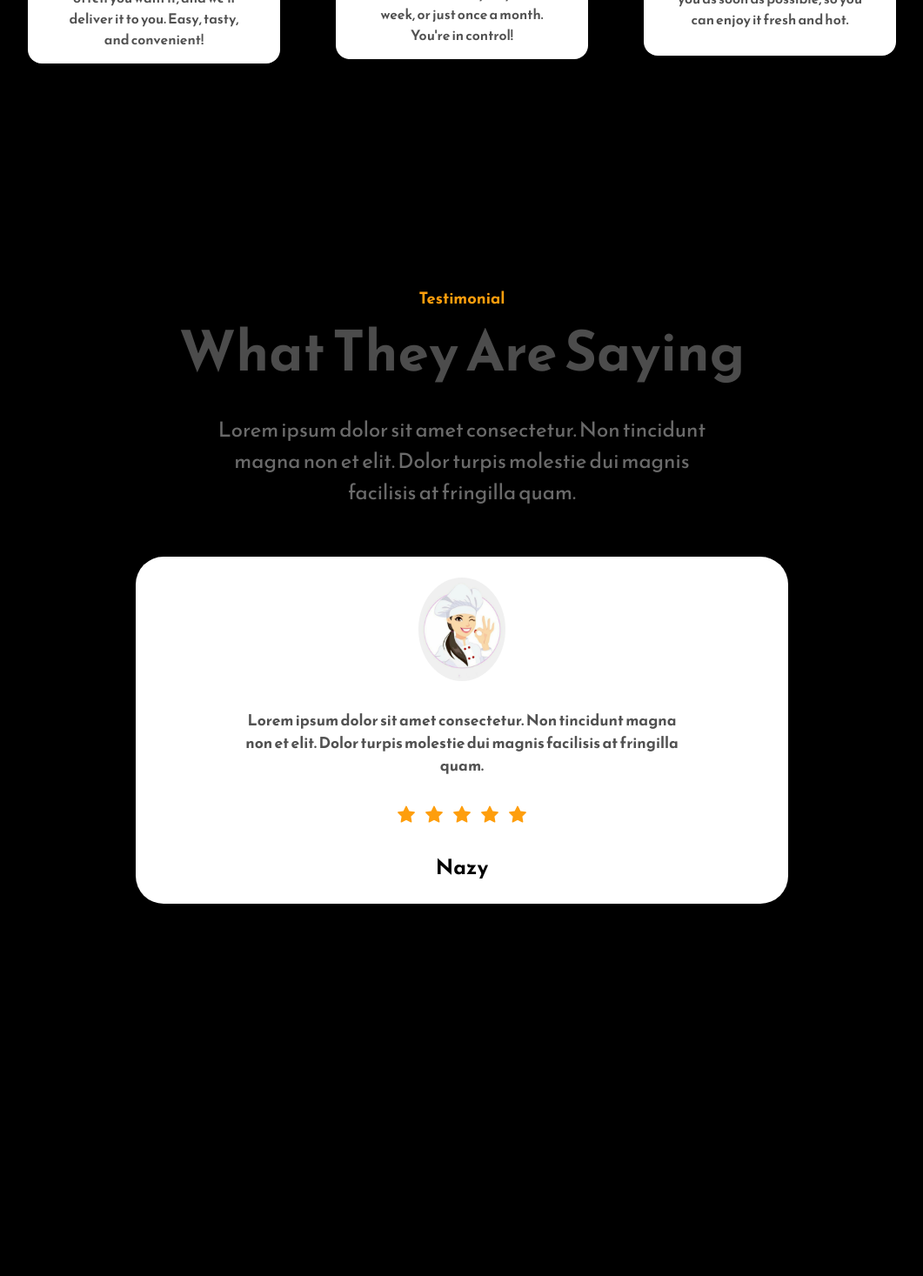
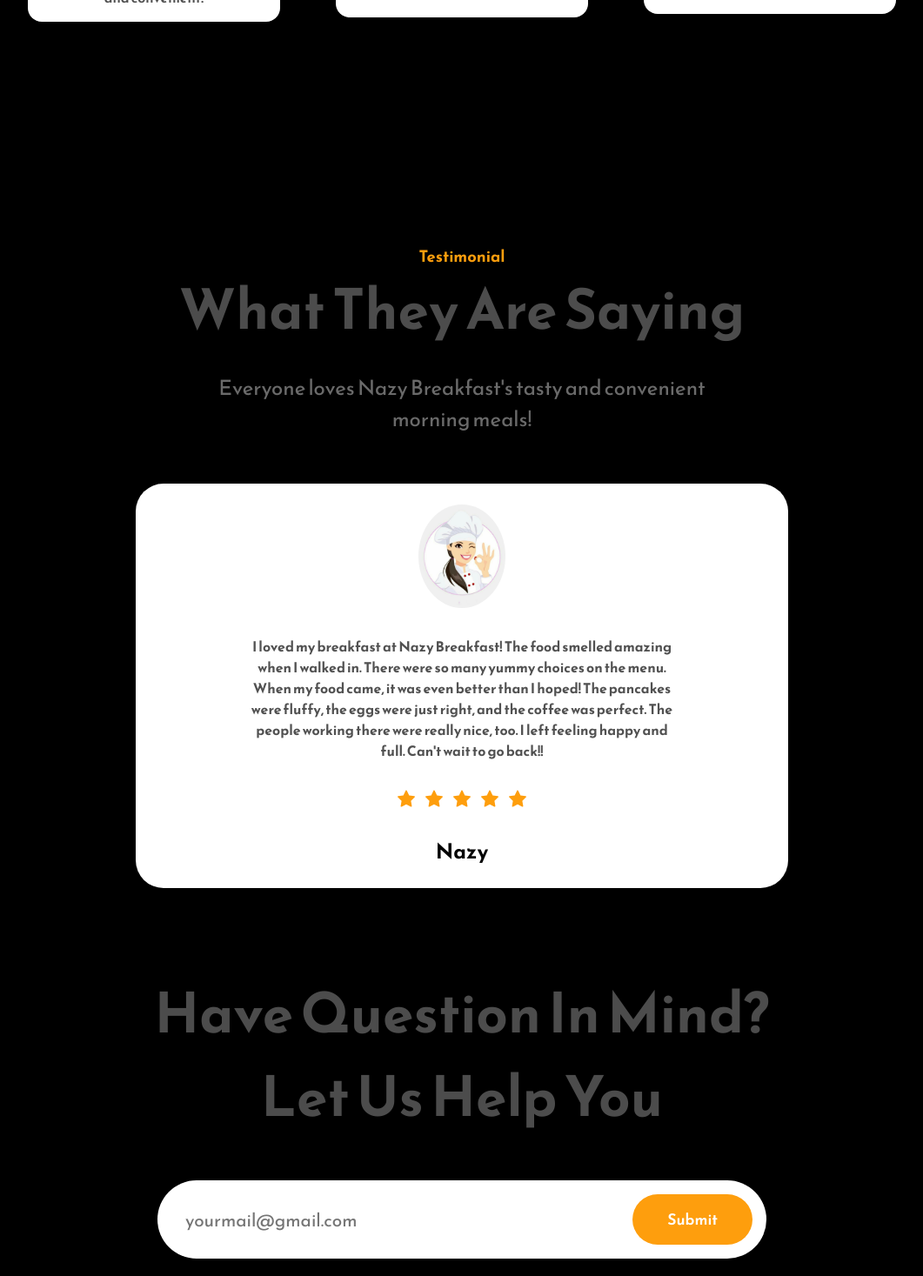
Before and after one commit to sharon5555/NazyBreakfast-React-, a React (Create React App) app in the folder nazy-breakfast/: page / in a window 1280 px wide. Shown: the part 2836-4303 px from the top of the page at 87% size, without its empty margins (109-1170 px from the left). Before the commit the page ends 3907 px from the top, so only its background shows below. Built offline with nearby package versions, Linux system fonts and the light colour scheme.

Commit message:
Added the contact and footer components and also did some update on the css files and other compnents.

```diff
--- a/nazy-breakfast/src/App.css
+++ b/nazy-breakfast/src/App.css
@@ -256,7 +256,7 @@ nav {
   font-weight: 700;
   color: #515151;
   max-width: 500px;
-  font-size: 1.1rem;
+  font-size: 16px;
   margin: 2rem 0rem;
 }
 .testimonials-stars-container svg {
@@ -382,14 +382,14 @@ nav {
   .primary-subheading {
     text-align: center;
   }
-  .watch-video-button {
+  /*.watch-video-button {
     margin-left: 0rem !important;
-    margin-top: 1rem;
+    margin-top: 0.5rem;
     font-size: 1rem !important;
   }
   .watch-video-button svg {
-    margin-right: 0.5rem !important;
-  }
+    margin-right: 5rem !important;
+  }*/
   .about-section-image-container {
     margin-right: 0rem !important;
   }
--- a/nazy-breakfast/src/App.js
+++ b/nazy-breakfast/src/App.js
@@ -3,6 +3,8 @@ import Home from "./components/Home";
 import About from "./components/About";
 import Work from "./components/Work";
 import Testimonial from "./components/Testimonial";
+import Contact from "./components/Contact";
+import Footer from "./components/Footer";
 
 function App() {
   return (
@@ -11,6 +13,8 @@ function App() {
       <About/>
       <Work/>
       <Testimonial/>
+      <Contact/>
+      <Footer/>
     </div>
   );
 }
--- a/nazy-breakfast/src/components/About.js
+++ b/nazy-breakfast/src/components/About.js
@@ -26,7 +26,7 @@ const About = () => {
             </p>
             <div className='about-button-container'>
                 <button className='secondary-button'>Learn More</button>
-                <button className='watch-video-button'> <BsFillPlayCircleFill/> Watch Video</button>
+                {/*<button className='watch-video-button'> <BsFillPlayCircleFill/> Watch Video</button>*/}
             </div>
         </div>
     </div>
--- /dev/null
+++ b/nazy-breakfast/src/components/Contact.js
@@ -0,0 +1,16 @@
+import React from "react";
+
+const Contact = () => {
+return (
+    <div className="contact-page-wrapper">
+    <h1 className="primary-heading">Have Question In Mind?</h1>
+    <h1 className="primary-heading">Let Us Help You</h1>
+    <div className="contact-form-container">
+        <input type="text" placeholder="yourmail@gmail.com" />
+        <button className="secondary-button">Submit</button>
+    </div>
+    </div>
+);
+};
+
+export default Contact;
--- /dev/null
+++ b/nazy-breakfast/src/components/Footer.js
@@ -0,0 +1,46 @@
+import React from "react";
+import Logo from "../Assets/Logo.svg";
+import { BsTwitter } from "react-icons/bs";
+import { SiLinkedin } from "react-icons/si";
+import { BsYoutube } from "react-icons/bs";
+import { FaFacebookF } from "react-icons/fa";
+
+const Footer = () => {
+return (
+    <div className="footer-wrapper">
+    <div className="footer-section-one">
+        <div className="footer-logo-container">
+        <img src={Logo} alt="" />
+        </div>
+        <div className="footer-icons">
+        <BsTwitter />
+        <SiLinkedin />
+        <BsYoutube />
+        <FaFacebookF />
+        </div>
+    </div>
+    <div className="footer-section-two">
+        <div className="footer-section-columns">
+        <span>Quality</span>
+        <span>Help</span>
+        <span>Share</span>
+        <span>Carriers</span>
+        <span>Testimonials</span>
+        <span>Work</span>
+        </div>
+        <div className="footer-section-columns">
+        <span>144-5777-2345</span>
+        <span>hello@nazy.com</span>
+        <span>press@nazy.com</span>
+        <span>contact@nazy.com</span>
+        </div>
+        <div className="footer-section-columns">
+        <span>Terms & Conditions</span>
+        <span>Privacy Policy</span>
+        </div>
+    </div>
+    </div>
+);
+};
+
+export default Footer;
--- a/nazy-breakfast/src/components/Testimonial.js
+++ b/nazy-breakfast/src/components/Testimonial.js
@@ -9,15 +9,13 @@ return (
         <p className="primary-subheading">Testimonial</p>
         <h1 className="primary-heading">What They Are Saying</h1>
         <p className="primary-text">
-        Lorem ipsum dolor sit amet consectetur. Non tincidunt magna non et
-        elit. Dolor turpis molestie dui magnis facilisis at fringilla quam.
+            Everyone loves Nazy Breakfast's tasty and convenient morning meals!
         </p>
     </div>
     <div className="testimonial-section-bottom">
         <img src={ProfilePic} alt="" />
         <p>
-        Lorem ipsum dolor sit amet consectetur. Non tincidunt magna non et
-        elit. Dolor turpis molestie dui magnis facilisis at fringilla quam.
+            I loved my breakfast at Nazy Breakfast! The food smelled amazing when I walked in. There were so many yummy choices on the menu. When my food came, it was even better than I hoped! The pancakes were fluffy, the eggs were just right, and the coffee was perfect. The people working there were really nice, too. I left feeling happy and full. Can't wait to go back!!
         </p>
         <div className="testimonials-stars-container">
             <AiFillStar />
```
